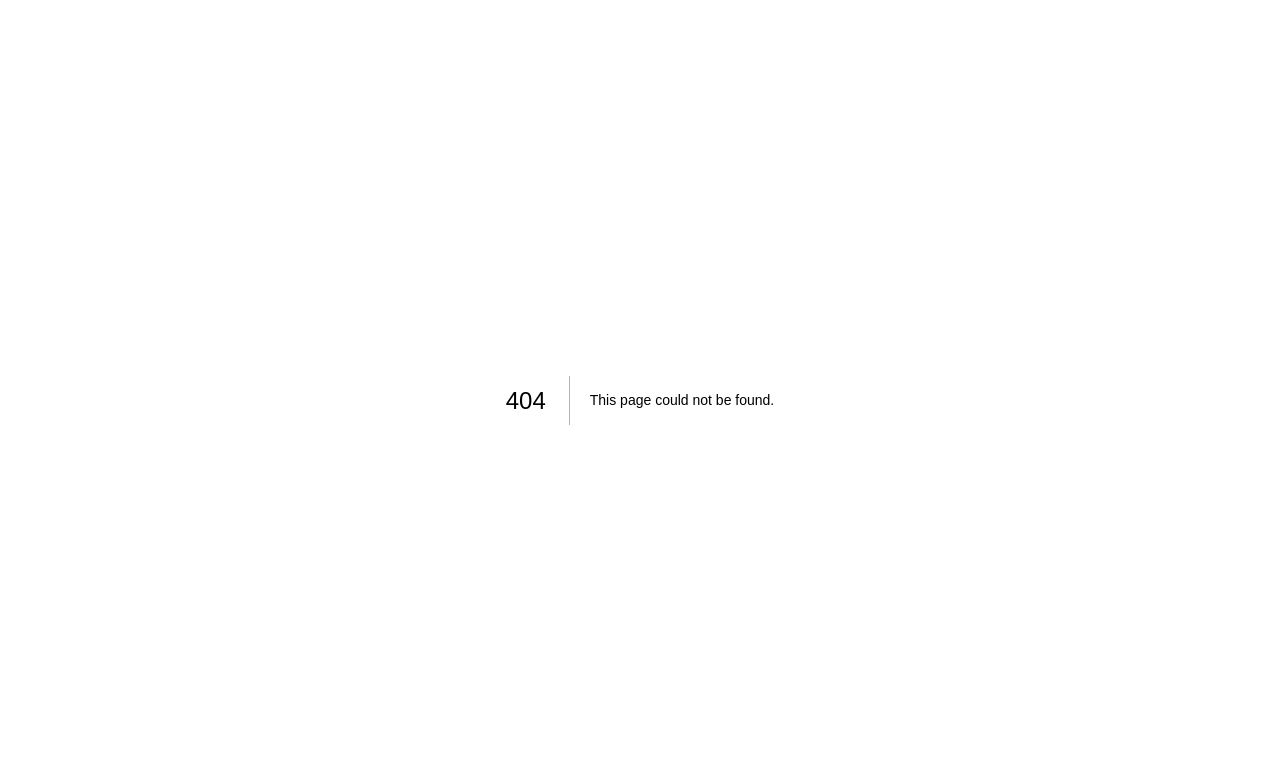
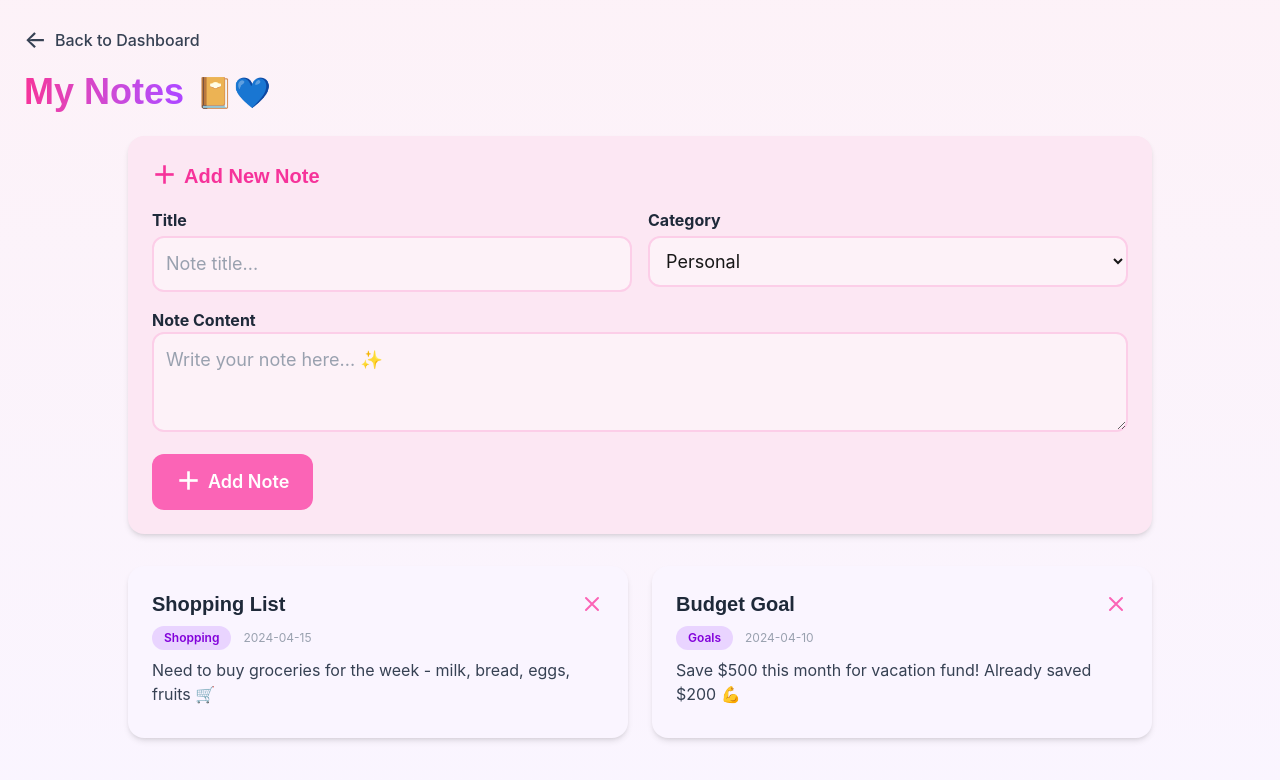
Before and after one commit to zubiiaa/expense-tracker, a Next.js app: page /notes in a window 1280 px wide. Before the commit this address had no page. Shown: the top 780 px of the page. Built offline with nearby package versions, Linux system fonts and the light colour scheme.

Commit message:
notes screen

```diff
--- /dev/null
+++ b/src/app/notes/page.tsx
@@ -0,0 +1,124 @@
+"use client";
+
+import { useState } from "react";
+import { useRouter } from "next/navigation";
+import '../../styles/theme.css';
+
+const initialNotes = [
+  {
+    id: 1,
+    title: "Shopping List",
+    category: "Shopping",
+    date: "2024-04-15",
+    content: "Need to buy groceries for the week - milk, bread, eggs, fruits 🛒",
+  },
+  {
+    id: 2,
+    title: "Budget Goal",
+    category: "Goals",
+    date: "2024-04-10",
+    content: "Save $500 this month for vacation fund! Already saved $200 💪",
+  },
+];
+
+const categories = ["Personal", "Shopping", "Goals", "Work", "Other"];
+
+export default function NotesPage() {
+  const router = useRouter();
+  const [notes, setNotes] = useState(initialNotes);
+  const [title, setTitle] = useState("");
+  const [category, setCategory] = useState(categories[0]);
+  const [content, setContent] = useState("");
+
+  // Placeholder add note (not functional yet)
+  const handleAddNote = () => {
+    // Add note logic here if needed
+  };
+
+  return (
+    <div className="min-h-screen bg-gradient-to-b from-pink-50 to-purple-50 p-6">
+      {/* Back to Dashboard */}
+      <button
+        className="flex items-center gap-2 text-gray-700 hover:text-purple-600 font-medium mb-4"
+        onClick={() => router.push("/dashboard")}
+      >
+        <span className="text-2xl">←</span> Back to Dashboard
+      </button>
+
+      {/* Heading */}
+      <div className="flex items-center gap-3 mb-6">
+        <h1 className="text-4xl font-extrabold text-transparent bg-clip-text bg-gradient-to-r from-pink-500 to-purple-500 font-display">My Notes</h1>
+        <span className="text-3xl">📔💙</span>
+      </div>
+
+      {/* Add New Note Card */}
+      <div className="bg-pink-100 rounded-2xl shadow-md p-6 mb-8 max-w-5xl mx-auto">
+        <div className="flex items-center gap-2 text-xl font-semibold text-pink-500 mb-4 font-display">
+          <span className="text-2xl">＋</span> Add New Note
+        </div>
+        <div className="grid grid-cols-1 md:grid-cols-2 gap-4 mb-4">
+          <div className="flex flex-col">
+            <label className="mb-1 font-bold text-gray-800" htmlFor="note-title">Title</label>
+            <input
+              id="note-title"
+              className="p-3 rounded-xl border-2 border-pink-200 bg-pink-50 text-lg focus:outline-none focus:ring-2 focus:ring-pink-300 placeholder:text-gray-400"
+              placeholder="Note title..."
+              value={title}
+              onChange={e => setTitle(e.target.value)}
+            />
+          </div>
+          <div className="flex flex-col">
+            <label className="mb-1 font-bold text-gray-800" htmlFor="note-category">Category</label>
+            <select
+              id="note-category"
+              className="p-3 rounded-xl border-2 border-pink-200 bg-pink-50 text-lg focus:outline-none focus:ring-2 focus:ring-pink-300"
+              value={category}
+              onChange={e => setCategory(e.target.value)}
+            >
+              {categories.map(cat => (
+                <option key={cat} value={cat}>{cat}</option>
+              ))}
+            </select>
+          </div>
+        </div>
+        <div className="mb-4">
+          <label className="mb-1 font-bold text-gray-800" htmlFor="note-content">Note Content</label>
+          <textarea
+            id="note-content"
+            className="p-3 rounded-xl border-2 border-pink-200 bg-pink-50 text-lg focus:outline-none focus:ring-2 focus:ring-pink-300 w-full min-h-[100px] placeholder:text-gray-400"
+            placeholder="Write your note here... ✨"
+            value={content}
+            onChange={e => setContent(e.target.value)}
+          />
+        </div>
+        <button
+          className="bg-pink-400 hover:bg-pink-500 text-white rounded-xl px-6 py-3 text-lg font-semibold flex items-center gap-2 transition"
+          onClick={handleAddNote}
+        >
+          <span className="text-2xl">＋</span> Add Note
+        </button>
+      </div>
+
+      {/* Notes List */}
+      <div className="grid grid-cols-1 md:grid-cols-2 gap-6 max-w-5xl mx-auto">
+        {notes.map(note => (
+          <div key={note.id} className="bg-purple-50 rounded-2xl shadow-md p-6 flex flex-col relative">
+            <div className="flex items-center justify-between mb-2">
+              <div className="text-xl font-semibold text-gray-800 font-display">{note.title}</div>
+              <button className="text-pink-400 hover:text-pink-600 text-xl transition" title="Delete">
+                <svg xmlns="http://www.w3.org/2000/svg" fill="none" viewBox="0 0 24 24" strokeWidth={2} stroke="currentColor" className="w-6 h-6">
+                  <path strokeLinecap="round" strokeLinejoin="round" d="M6 18L18 6M6 6l12 12" />
+                </svg>
+              </button>
+            </div>
+            <div className="flex items-center gap-3 mb-2">
+              <span className="bg-purple-200 text-purple-700 rounded-full px-3 py-1 text-xs font-semibold">{note.category}</span>
+              <span className="text-xs text-gray-400">{note.date}</span>
+            </div>
+            <div className="text-gray-700 text-base mb-2">{note.content}</div>
+          </div>
+        ))}
+      </div>
+    </div>
+  );
+}
```
